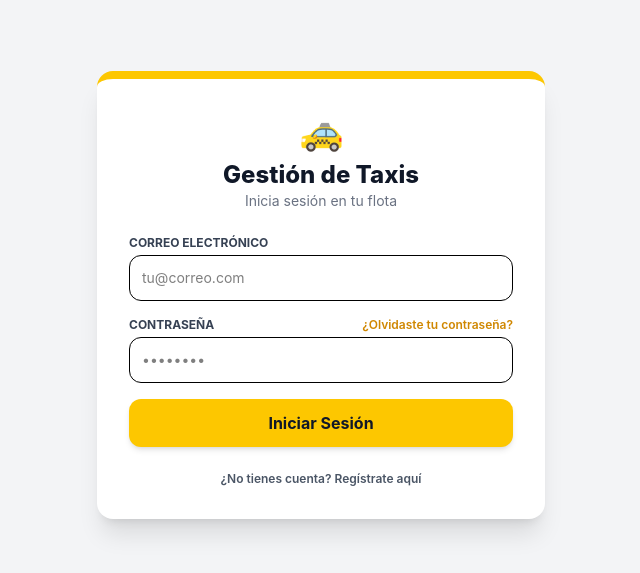
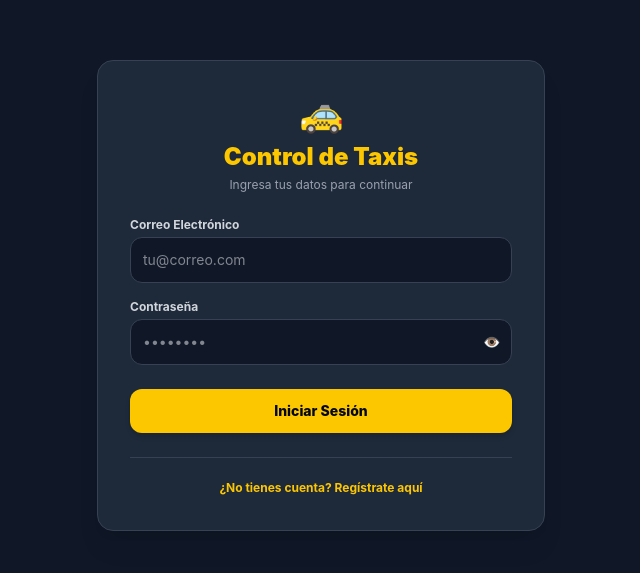
Before and after one commit to DrGuaracha/taxiapp, a React (Vite) app: page / in a window 1280 px wide. Shown: the part 105-678 px from the top of the page, without its empty margins (319-959 px from the left). Built offline with nearby package versions, Linux system fonts and the light colour scheme.

Commit message:
Boton de ojo para mostrar u ocultar contraseña en el inicio de sesion

```diff
--- a/src/Auth.jsx
+++ b/src/Auth.jsx
@@ -3,153 +3,114 @@ import { supabase } from './supabaseClient'
 
 export default function Auth() {
   const [loading, setLoading] = useState(false)
-  const [nombre, setNombre] = useState('')
   const [email, setEmail] = useState('')
   const [password, setPassword] = useState('')
-  const [modo, setModo] = useState('login') // 'login', 'registro', 'recuperar'
+  const [fullName, setFullName] = useState('')
+  const [isSignUp, setIsSignUp] = useState(false)
+  const [mostrarPassword, setMostrarPassword] = useState(false)
 
-  async function handleAuth(e) {
+  const handleAuth = async (e) => {
     e.preventDefault()
     setLoading(true)
 
-    if (modo === 'registro') {
-      if (!nombre.trim()) {
-        alert('Por favor ingresa tu nombre')
-        setLoading(false)
-        return
-      }
+    if (isSignUp) {
       const { error } = await supabase.auth.signUp({
         email,
         password,
         options: {
           data: {
-            full_name: nombre.trim()
-          }
-        }
+            full_name: fullName,
+          },
+        },
       })
-      if (error) alert('Error al registrarse: ' + error.message)
-      else alert('¡Cuenta creada exitosamente! Ya puedes iniciar sesión.')
-    } else if (modo === 'login') {
-      const { error } = await supabase.auth.signInWithPassword({ email, password })
-      if (error) alert('Error al iniciar sesión: ' + error.message)
-    } else if (modo === 'recuperar') {
-      const { error } = await supabase.auth.resetPasswordForEmail(email, {
-        redirectTo: window.location.origin
+      if (error) alert(error.message)
+      else alert('¡Registro exitoso! Revisa tu correo o inicia sesión.')
+    } else {
+      const { error } = await supabase.auth.signInWithPassword({
+        email,
+        password,
       })
-      if (error) alert('Error al enviar correo de recuperación: ' + error.message)
-      else alert('Te hemos enviado un enlace a tu correo para restablecer tu contraseña.')
+      if (error) alert(error.message)
     }
-
     setLoading(false)
   }
 
   return (
-    <div className="min-h-screen bg-gray-100 flex items-center justify-center p-4 font-sans">
-      <div className="max-w-md w-full bg-white rounded-2xl shadow-xl p-8 border-t-8 border-yellow-400">
+    <div className="min-h-screen flex items-center justify-center bg-gray-900 p-4 font-sans">
+      <div className="bg-gray-800 p-8 rounded-2xl shadow-xl w-full max-w-md border border-gray-700">
         <div className="text-center mb-6">
           <span className="text-4xl">🚕</span>
-          <h1 className="text-2xl font-extrabold text-gray-900 mt-2">Gestión de Taxis</h1>
-          <p className="text-sm text-gray-500">
-            {modo === 'registro' && 'Crea tu cuenta de propietario'}
-            {modo === 'login' && 'Inicia sesión en tu flota'}
-            {modo === 'recuperar' && 'Recupera el acceso a tu cuenta'}
+          <h1 className="text-2xl font-black text-yellow-400 mt-2">Control de Taxis</h1>
+          <p className="text-xs text-gray-400 mt-1">
+            {isSignUp ? 'Crea una cuenta para gestionar tu flota' : 'Ingresa tus datos para continuar'}
           </p>
         </div>
 
         <form onSubmit={handleAuth} className="space-y-4">
-          {modo === 'registro' && (
+          {isSignUp && (
             <div>
-              <label className="block text-xs font-bold text-gray-700 uppercase mb-1">Tu Nombre</label>
+              <label className="block text-xs font-bold text-gray-300 mb-1">Nombre Completo</label>
               <input
                 type="text"
-                placeholder="Ej: Santiago"
-                value={nombre}
-                onChange={(e) => setNombre(e.target.value)}
-                className="w-full p-3 border rounded-xl outline-none focus:ring-2 focus:ring-yellow-400 text-sm"
+                placeholder="Tu Nombre"
+                value={fullName}
+                onChange={(e) => setFullName(e.target.value)}
+                className="w-full p-3 border rounded-xl bg-gray-900 border-gray-700 text-gray-100 text-sm outline-none focus:ring-2 focus:ring-yellow-400"
                 required
               />
             </div>
           )}
 
           <div>
-            <label className="block text-xs font-bold text-gray-700 uppercase mb-1">Correo Electrónico</label>
+            <label className="block text-xs font-bold text-gray-300 mb-1">Correo Electrónico</label>
             <input
               type="email"
               placeholder="tu@correo.com"
               value={email}
               onChange={(e) => setEmail(e.target.value)}
-              className="w-full p-3 border rounded-xl outline-none focus:ring-2 focus:ring-yellow-400 text-sm"
+              className="w-full p-3 border rounded-xl bg-gray-900 border-gray-700 text-gray-100 text-sm outline-none focus:ring-2 focus:ring-yellow-400"
               required
             />
           </div>
 
-          {modo !== 'recuperar' && (
-            <div>
-              <div className="flex justify-between items-center mb-1">
-                <label className="block text-xs font-bold text-gray-700 uppercase">Contraseña</label>
-                {modo === 'login' && (
-                  <button
-                    type="button"
-                    onClick={() => setModo('recuperar')}
-                    className="text-xs text-yellow-600 hover:underline font-semibold"
-                  >
-                    ¿Olvidaste tu contraseña?
-                  </button>
-                )}
-              </div>
+          <div>
+            <label className="block text-xs font-bold text-gray-300 mb-1">Contraseña</label>
+            <div className="relative">
               <input
-                type="password"
+                type={mostrarPassword ? 'text' : 'password'}
                 placeholder="••••••••"
                 value={password}
                 onChange={(e) => setPassword(e.target.value)}
-                className="w-full p-3 border rounded-xl outline-none focus:ring-2 focus:ring-yellow-400 text-sm"
+                className="w-full p-3 pr-10 border rounded-xl bg-gray-900 border-gray-700 text-gray-100 text-sm outline-none focus:ring-2 focus:ring-yellow-400"
                 required
               />
+              <button
+                type="button"
+                onClick={() => setMostrarPassword(!mostrarPassword)}
+                className="absolute right-3 top-1/2 -translate-y-1/2 text-gray-400 hover:text-yellow-400 text-sm focus:outline-none"
+                title={mostrarPassword ? 'Ocultar contraseña' : 'Mostrar contraseña'}
+              >
+                {mostrarPassword ? '👁️‍🗨️' : '👁️'}
+              </button>
             </div>
-          )}
+          </div>
 
           <button
             type="submit"
             disabled={loading}
-            className="w-full bg-yellow-400 hover:bg-yellow-500 text-gray-900 font-bold p-3 rounded-xl transition shadow-md"
+            className="w-full bg-yellow-400 hover:bg-yellow-500 text-gray-950 font-extrabold p-3 rounded-xl text-sm transition shadow-md mt-2"
           >
-            {loading
-              ? 'Cargando...'
-              : modo === 'registro'
-              ? 'Crear Cuenta'
-              : modo === 'login'
-              ? 'Iniciar Sesión'
-              : 'Enviar Enlace de Recuperación'}
+            {loading ? 'Cargando...' : isSignUp ? 'Crear Cuenta' : 'Iniciar Sesión'}
           </button>
         </form>
 
-        <div className="mt-6 text-center space-y-2">
-          {modo === 'login' && (
-            <button
-              onClick={() => setModo('registro')}
-              className="text-xs text-gray-600 hover:underline font-semibold block w-full"
-            >
-              ¿No tienes cuenta? Regístrate aquí
-            </button>
-          )}
-
-          {modo === 'registro' && (
-            <button
-              onClick={() => setModo('login')}
-              className="text-xs text-gray-600 hover:underline font-semibold block w-full"
-            >
-              ¿Ya tienes una cuenta? Inicia sesión aquí
-            </button>
-          )}
-
-          {modo === 'recuperar' && (
-            <button
-              onClick={() => setModo('login')}
-              className="text-xs text-gray-600 hover:underline font-semibold block w-full"
-            >
-              Volver al Inicio de Sesión
-            </button>
-          )}
+        <div className="mt-6 text-center border-t border-gray-700 pt-4">
+          <button
+            onClick={() => setIsSignUp(!isSignUp)}
+            className="text-xs font-bold text-yellow-400 hover:underline"
+          >
+            {isSignUp ? '¿Ya tienes cuenta? Inicia Sesión' : '¿No tienes cuenta? Regístrate aquí'}
+          </button>
         </div>
       </div>
     </div>
```
